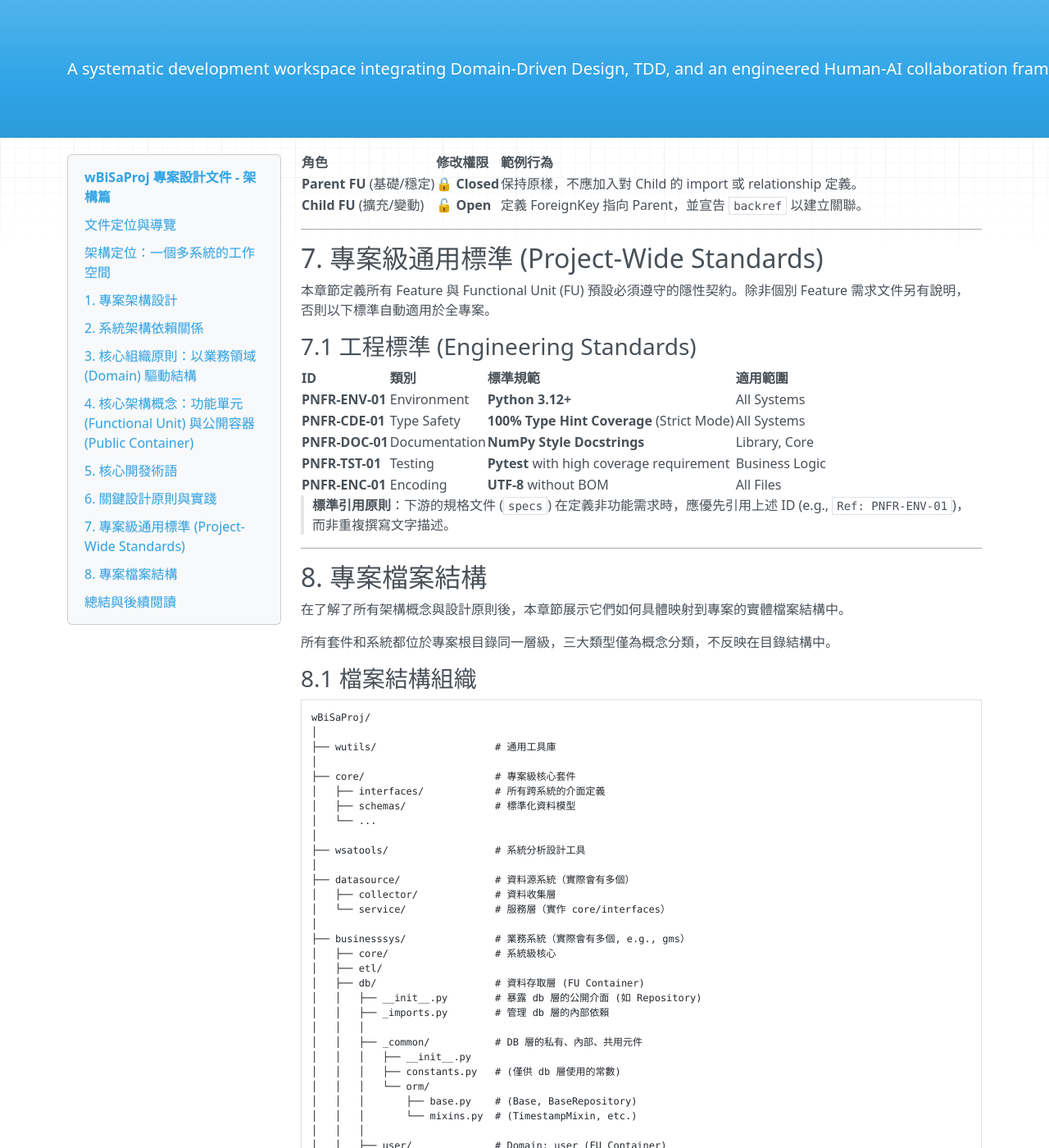
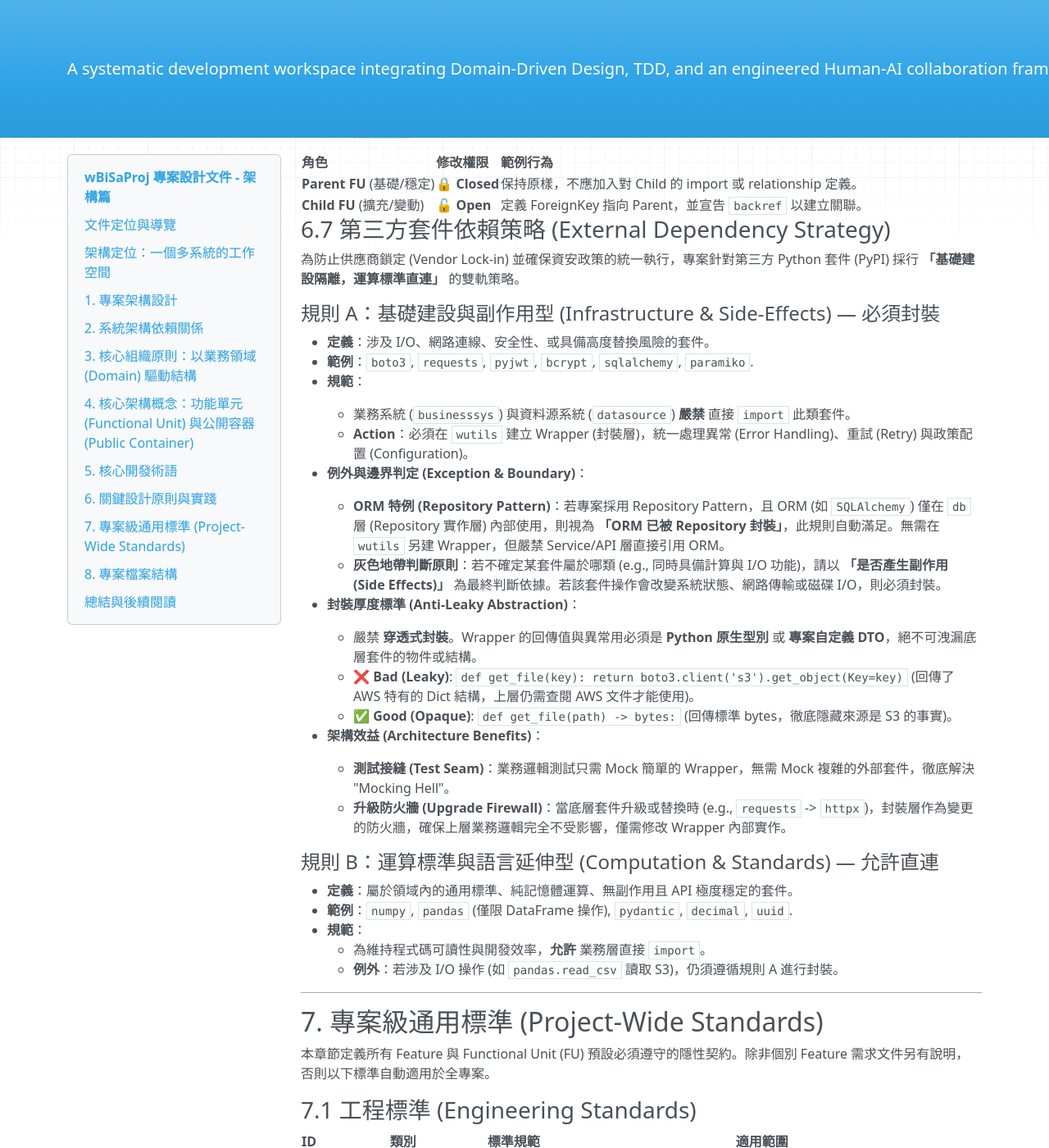
Before and after one commit to Wanini0209/wBiSaProj, an MkDocs documentation site: the page built from docs/PROJECT_DESIGN-ARCHITECTURE.md, in a window 1280 px wide and 1400 px high, scrolled down 17850 px. Shown: the whole window at 82% size. Built offline with MkDocs 1.6.1, drawn with Linux system fonts in a browser that asks for light colours; nearby versions of some CDN libraries.

Commit message:
docs(project): define external dependency strategy in architecture
This adds Section 6.7 to the architecture design, establishing a dual
strategy for third-party packages to prevent vendor lock-in:

- Rule A (Infra/Side-Effects): Packages like boto3/requests must be
  wrapped in `wutils` to ensure anti-leaky abstraction and testability.
- Rule B (Compute/Standards): Pure compute packages like numpy/pandas
  allow direct imports for development efficiency.

```diff
--- a/docs/PROJECT_DESIGN-ARCHITECTURE.md
+++ b/docs/PROJECT_DESIGN-ARCHITECTURE.md
@@ -832,6 +832,39 @@ graph LR
 | **Parent FU** (基礎/穩定) | 🔒 **Closed** | 保持原樣，不應加入對 Child 的 import 或 relationship 定義。 |
 | **Child FU** (擴充/變動) | 🔓 **Open** | 定義 ForeignKey 指向 Parent，並宣告 `backref` 以建立關聯。 |
 
+### 6.7 第三方套件依賴策略 (External Dependency Strategy)
+
+為防止供應商鎖定 (Vendor Lock-in) 並確保資安政策的統一執行，專案針對第三方 Python 套件 (PyPI) 採行 **「基礎建設隔離，運算標準直連」** 的雙軌策略。
+
+#### 規則 A：基礎建設與副作用型 (Infrastructure & Side-Effects) — 必須封裝
+
+* **定義**：涉及 I/O、網路連線、安全性、或具備高度替換風險的套件。
+* **範例**：`boto3`, `requests`, `pyjwt`, `bcrypt`, `sqlalchemy`, `paramiko`.
+* **規範**：
+    * 業務系統 (`businesssys`) 與資料源系統 (`datasource`) **嚴禁** 直接 `import` 此類套件。
+    * **Action**：必須在 `wutils` 建立 Wrapper (封裝層)，統一處理異常 (Error Handling)、重試 (Retry) 與政策配置 (Configuration)。
+
+* **例外與邊界判定 (Exception & Boundary)**：
+    * **ORM 特例 (Repository Pattern)**：若專案採用 Repository Pattern，且 ORM (如 `SQLAlchemy`) 僅在 `db` 層 (Repository 實作層) 內部使用，則視為 **「ORM 已被 Repository 封裝」**，此規則自動滿足。無需在 `wutils` 另建 Wrapper，但嚴禁 Service/API 層直接引用 ORM。
+    * **灰色地帶判斷原則**：若不確定某套件屬於哪類 (e.g., 同時具備計算與 I/O 功能)，請以 **「是否產生副作用 (Side Effects)」** 為最終判斷依據。若該套件操作會改變系統狀態、網路傳輸或磁碟 I/O，則必須封裝。
+
+* **封裝厚度標準 (Anti-Leaky Abstraction)**：
+    * 嚴禁 **穿透式封裝**。Wrapper 的回傳值與異常用必須是 **Python 原生型別** 或 **專案自定義 DTO**，絕不可洩漏底層套件的物件或結構。
+    * ❌ **Bad (Leaky)**: `def get_file(key): return boto3.client('s3').get_object(Key=key)` (回傳了 AWS 特有的 Dict 結構，上層仍需查閱 AWS 文件才能使用)。
+    * ✅ **Good (Opaque)**: `def get_file(path) -> bytes:` (回傳標準 bytes，徹底隱藏來源是 S3 的事實)。
+
+* **架構效益 (Architecture Benefits)**：
+    * **測試接縫 (Test Seam)**：業務邏輯測試只需 Mock 簡單的 Wrapper，無需 Mock 複雜的外部套件，徹底解決 "Mocking Hell"。
+    * **升級防火牆 (Upgrade Firewall)**：當底層套件升級或替換時 (e.g., `requests` -> `httpx`)，封裝層作為變更的防火牆，確保上層業務邏輯完全不受影響，僅需修改 Wrapper 內部實作。
+
+#### 規則 B：運算標準與語言延伸型 (Computation & Standards) — 允許直連
+
+* **定義**：屬於領域內的通用標準、純記憶體運算、無副作用且 API 極度穩定的套件。
+* **範例**：`numpy`, `pandas` (僅限 DataFrame 操作), `pydantic`, `decimal`, `uuid`.
+* **規範**：
+    * 為維持程式碼可讀性與開發效率，**允許** 業務層直接 `import`。
+    * **例外**：若涉及 I/O 操作 (如 `pandas.read_csv` 讀取 S3)，仍須遵循規則 A 進行封裝。
+
 -----
 
 ## 7. 專案級通用標準 (Project-Wide Standards)
```
